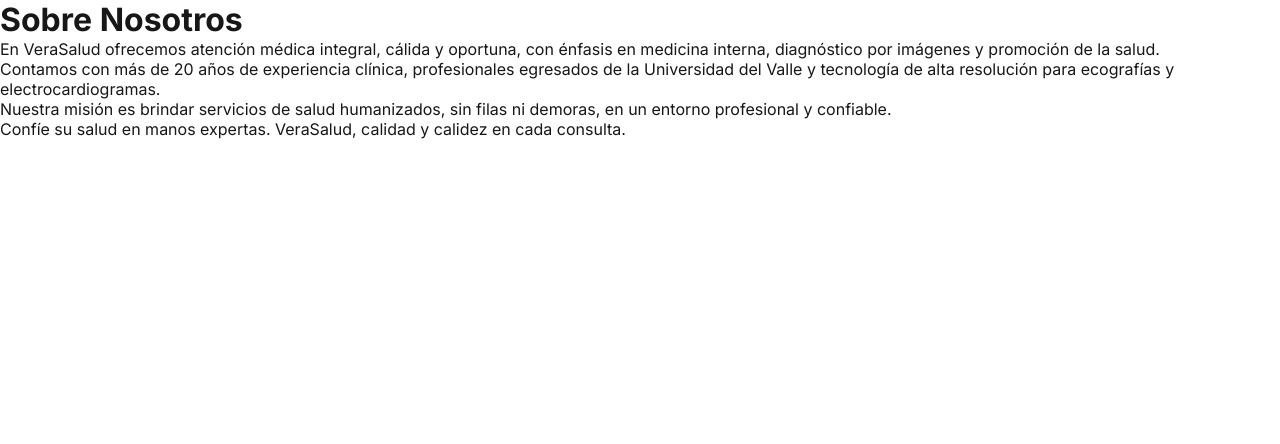
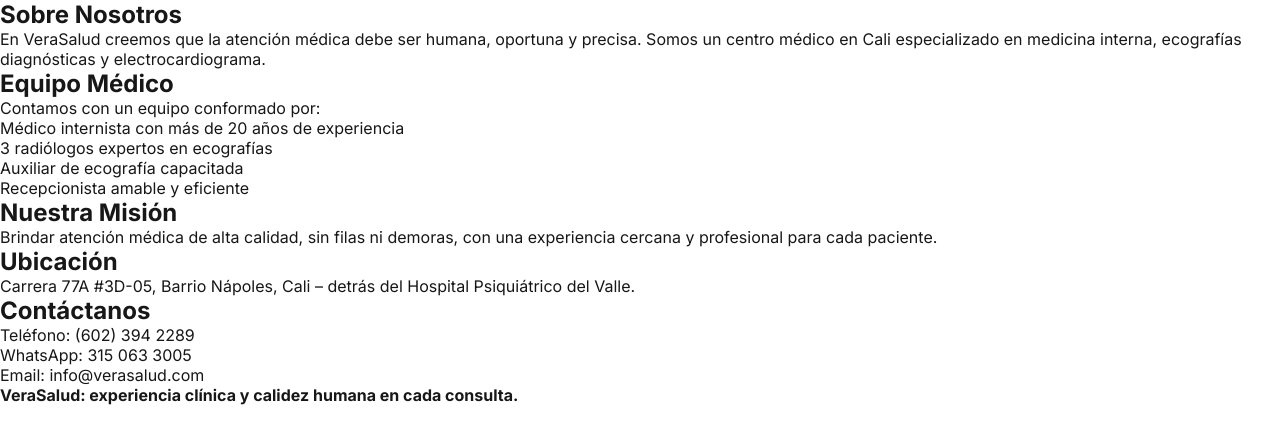
Before and after one commit to gstvgrc/verasalud-website, a Next.js app: page /sobre-nosotros in a window 1280 px wide. Shown: the top 444 px of the page. Built offline with nearby package versions, Linux system fonts and the light colour scheme.

Commit message:
Add Sobre Nosotros page with SEO metadata

```diff
--- a/app/sobre-nosotros/page.js
+++ b/app/sobre-nosotros/page.js
@@ -1,24 +1,54 @@
-import { Metadata } from "next";
-import Head from "next/head";
-
 export const metadata = {
-  title: "Sobre Nosotros | VeraSalud Cali",
-  description: "Conozca a VeraSalud, su centro médico de confianza en Cali. Atención cálida, tecnología diagnóstica y más de 20 años de experiencia en medicina interna y ecografías.",
+  title: "Quiénes Somos | VeraSalud Cali",
+  description: "Conoce al equipo médico de VeraSalud: expertos en medicina interna, ecografías y electrocardiograma en Cali, con más de 20 años de experiencia.",
+  alternates: { canonical: "https://verasalud.com/sobre-nosotros" },
+  openGraph: {
+    title: "Quiénes Somos | VeraSalud Cali",
+    description: "Conoce al equipo médico de VeraSalud: expertos en medicina interna, ecografías y electrocardiograma en Cali, con más de 20 años de experiencia.",
+    url: "https://verasalud.com/sobre-nosotros",
+    siteName: "VeraSalud",
+    locale: "es_CO",
+    type: "article",
+  },
+  twitter: {
+    card: "summary_large_image",
+    title: "Quiénes Somos | VeraSalud Cali",
+    description: "Conoce al equipo médico de VeraSalud: expertos en medicina interna, ecografías y electrocardiograma en Cali, con más de 20 años de experiencia.",
+  },
 };
 
 export default function SobreNosotrosPage() {
   return (
-    <>
-      <Head>
-        <link rel="canonical" href="https://verasalud.com/sobre-nosotros" />
-      </Head>
-      <main>
+    <main>
+      <section>
         <h1>Sobre Nosotros</h1>
-        <p>En VeraSalud ofrecemos atención médica integral, cálida y oportuna, con énfasis en medicina interna, diagnóstico por imágenes y promoción de la salud.</p>
-        <p>Contamos con más de 20 años de experiencia clínica, profesionales egresados de la Universidad del Valle y tecnología de alta resolución para ecografías y electrocardiogramas.</p>
-        <p>Nuestra misión es brindar servicios de salud humanizados, sin filas ni demoras, en un entorno profesional y confiable.</p>
-        <p>Confíe su salud en manos expertas. VeraSalud, calidad y calidez en cada consulta.</p>
-      </main>
-    </>
+
+        <p>En VeraSalud creemos que la atención médica debe ser humana, oportuna y precisa. Somos un centro médico en Cali especializado en medicina interna, ecografías diagnósticas y electrocardiograma.</p>
+
+        <h2>Equipo Médico</h2>
+        <p>Contamos con un equipo conformado por:</p>
+        <ul>
+          <li>Médico internista con más de 20 años de experiencia</li>
+          <li>3 radiólogos expertos en ecografías</li>
+          <li>Auxiliar de ecografía capacitada</li>
+          <li>Recepcionista amable y eficiente</li>
+        </ul>
+
+        <h2>Nuestra Misión</h2>
+        <p>Brindar atención médica de alta calidad, sin filas ni demoras, con una experiencia cercana y profesional para cada paciente.</p>
+
+        <h2>Ubicación</h2>
+        <p>Carrera 77A #3D-05, Barrio Nápoles, Cali – detrás del Hospital Psiquiátrico del Valle.</p>
+
+        <h2>Contáctanos</h2>
+        <ul>
+          <li>Teléfono: (602) 394 2289</li>
+          <li>WhatsApp: 315 063 3005</li>
+          <li>Email: info@verasalud.com</li>
+        </ul>
+
+        <p><strong>VeraSalud: experiencia clínica y calidez humana en cada consulta.</strong></p>
+      </section>
+    </main>
   );
 }
```
